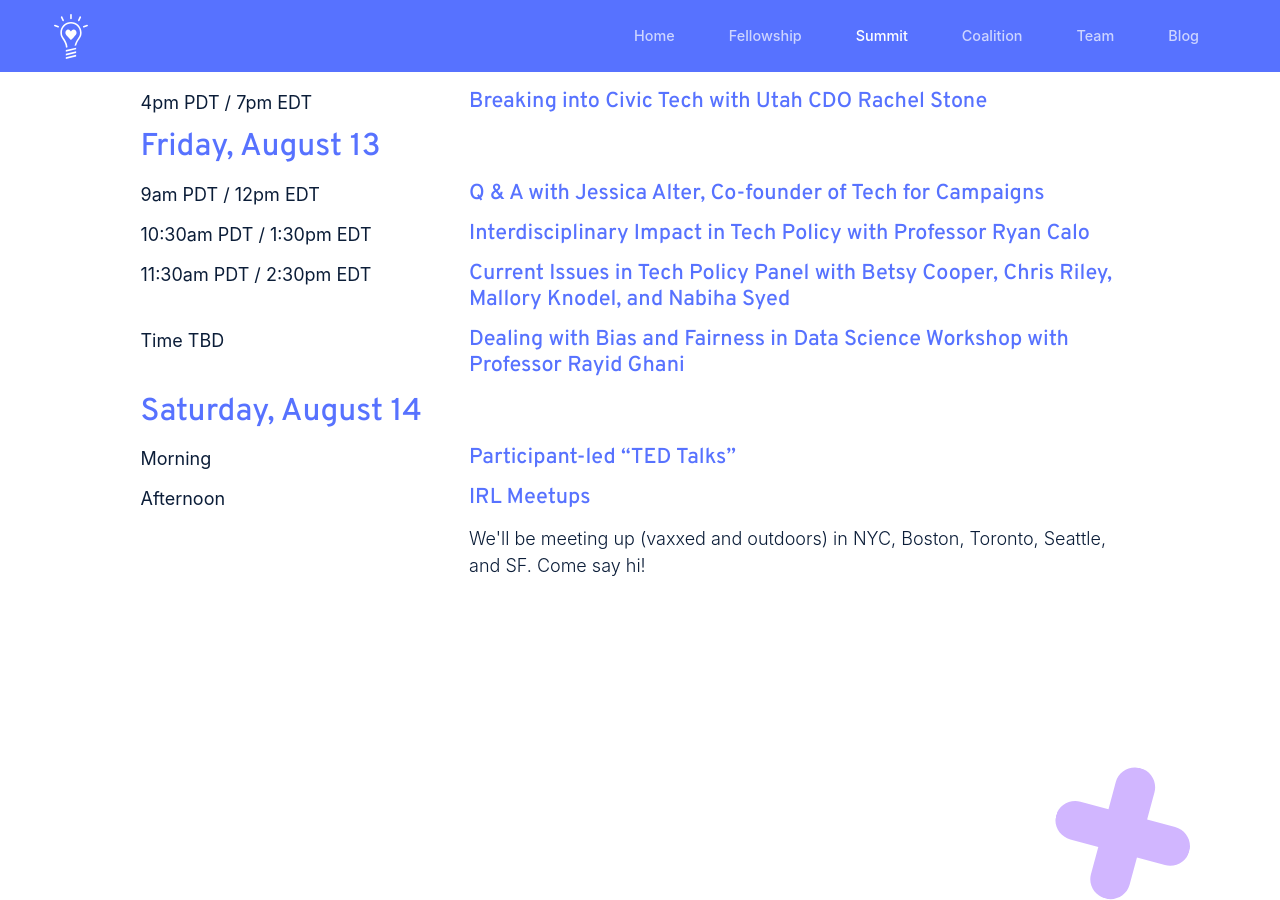
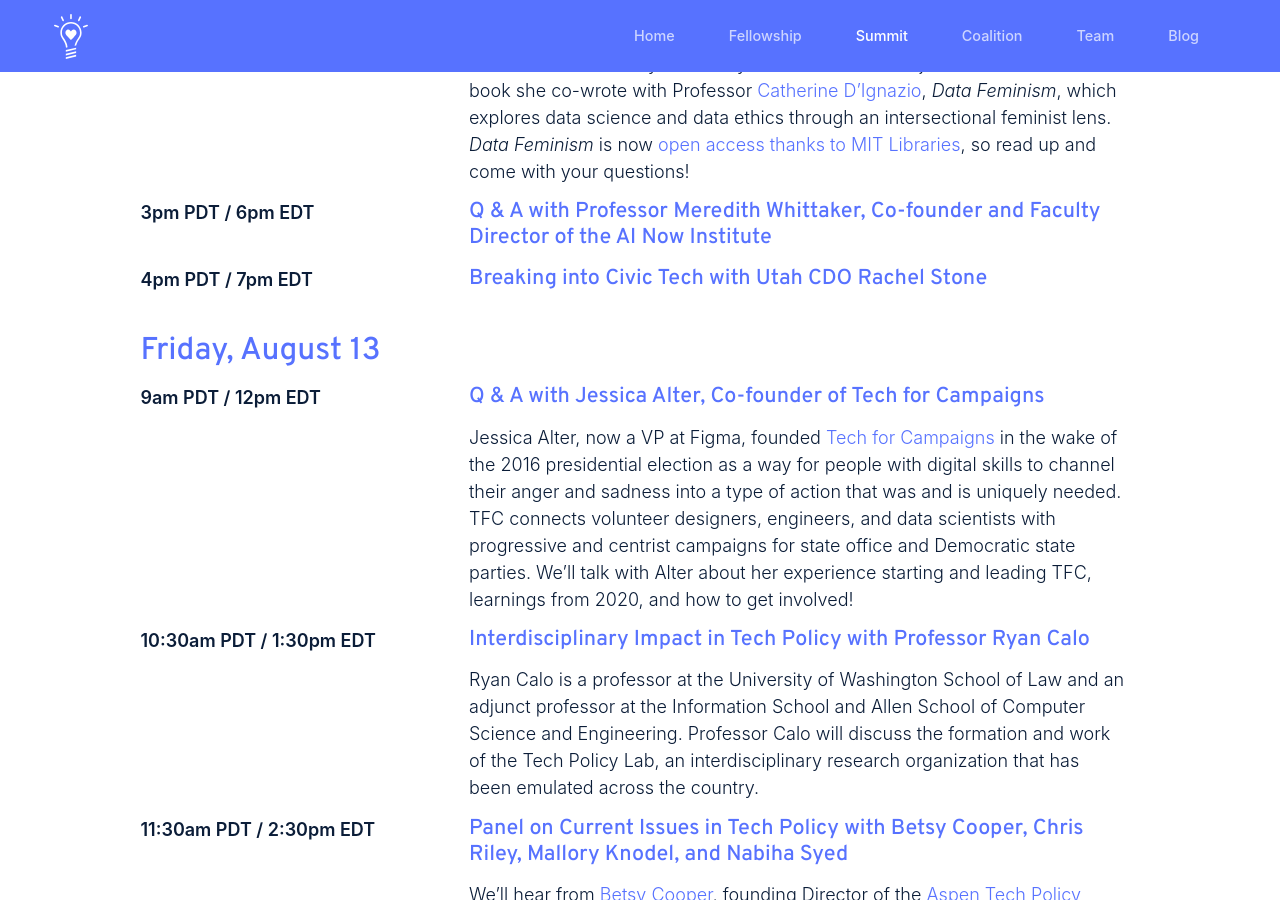
Before and after one commit to impact-labs/impact-labs.github.io, a Jekyll site: the page built from pages/summit.html, in a window 1280 px wide and 900 px high, scrolled down 1467 px. Built offline with Jekyll 4.4.1, drawn with Linux system fonts in a browser that asks for light colours; some of the changed text lies outside the part shown.

Commit message:
Update schedule with descriptions

```diff
--- a/_data/summit_2021_sessions.yaml
+++ b/_data/summit_2021_sessions.yaml
@@ -3,9 +3,9 @@
     - time: 10am PDT / 1pm EDT
       title: Web Accessibility Workshop with Zillow Engineer Michael Porter
       description: We’ll cover why accessibility is important and how to build modern web experiences that everyone can use. Get hands-on experience fixing common accessibility bugs and learn about tools to measure and improve accessibility!
-    - time: Time TBD
-      title: <i>Data Feminism</i> Book Talk with Professors Lauren F. Klein and Catherine D'Ignazio
-      description:
+    - time: 1pm PDT / 4pm EDT
+      title: <i>Data Feminism</i> Book Talk with Professor Lauren F. Klein
+      description: <a href="http://english.emory.edu/home/people/bios/klein-lauren.html">Lauren F. Klein</a> is an associate professor of English and Quantitative Theory and Methods at Emory University. Professor Klein will join us to talk about the book she co-wrote with Professor <a href="https://dusp.mit.edu/faculty/catherine-dignazio">Catherine D’Ignazio</a>, <i>Data Feminism</i>, which explores data science and data ethics through an intersectional feminist lens. <i>Data Feminism</i> is now <a href="https://mitpress.mit.edu/books/data-feminism">open access thanks to MIT Libraries</a>, so read up and come with your questions!
     - time: 3pm PDT / 6pm EDT
       title: Q & A with Professor Meredith Whittaker, Co-founder and Faculty Director of the AI Now Institute
       description:
@@ -17,22 +17,22 @@
   sessions:
     - time: 9am PDT / 12pm EDT
       title: Q & A with Jessica Alter, Co-founder of Tech for Campaigns
-      description:
+      description: Jessica Alter, now a VP at Figma, founded <a href="https://www.techforcampaigns.org/">Tech for Campaigns</a> in the wake of the 2016 presidential election as a way for people with digital skills to channel their anger and sadness into a type of action that was and is uniquely needed. TFC connects volunteer designers, engineers, and data scientists with progressive and centrist campaigns for state office and Democratic state parties. We’ll talk with Alter about her experience starting and leading TFC, learnings from 2020, and how to get involved!
     - time: 10:30am PDT / 1:30pm EDT
       title: Interdisciplinary Impact in Tech Policy with Professor Ryan Calo
-      description:
+      description: Ryan Calo is a professor at the University of Washington School of Law and an adjunct professor at the Information School and Allen School of Computer Science and Engineering. Professor Calo will discuss the formation and work of the Tech Policy Lab, an interdisciplinary research organization that has been emulated across the country.
     - time: 11:30am PDT / 2:30pm EDT
-      title: Current Issues in Tech Policy Panel with Betsy Cooper, Chris Riley, Mallory Knodel, and Nabiha Syed
-      description:
+      title: Panel on Current Issues in Tech Policy with Betsy Cooper, Chris Riley, Mallory Knodel, and Nabiha Syed
+      description: We’ll hear from <a href="https://www.aspeninstitute.org/our-people/betsy-cooper/">Betsy Cooper</a>, founding Director of the <a href="https://www.aspentechpolicyhub.org/">Aspen Tech Policy Hub</a>; <a href="https://www.rstreet.org/team/chris-riley/">Chris Riley</a>, senior fellow of Internet Governance at the <a href="https://www.rstreet.org/">R Street Institute</a>; <a href="https://cdt.org/staff/mallory-knodel/">Mallory Knodel</a>, Chief Technology Officer at the <a href="https://cdt.org/">Center for Democracy and Technology</a>; and <a href="https://themarkup.org/people/nabiha-syed">Nabiha Syed</a>, President of <a href="https://themarkup.org/">The Markup</a> on topics like cybersecurity, defense of democratic systems, combatting mis- and disinformation online, data privacy, and ethical development and use of AI/ML and automation.
     - time: Time TBD
-      title: Dealing with Bias and Fairness in Data Science Workshop with Professor Rayid Ghani
-      description:
+      title: Dealing with Bias and Fairness in Data Science/AI/ML Workshop with Professor Rayid Ghani
+      description: <a href="https://www.heinz.cmu.edu/faculty-research/profiles/ghani-rayid">Rayid Ghani</a> is a Distinguished Career Professor in the Machine Learning Department and the Heinz College of Information Systems and Public Policy at Carnegie Mellon University. Professor Ghani’s hands-on tutorial will bridge the gap between theoretical understanding of fairness issues in ML/AI systems that has emerged from recent research, and the practical challenges of dealing with these problems. You’ll get the most out of this workshop if you have some previous knowledge of Python.
 
 - dateline: Saturday, August 14
   sessions:
     - time: Morning
       title: Participant-led “TED Talks”
-      description:
+      description: Some of our amazing summit participants will share their expertise on various topics, from their academic research, to independent passion projects, to just-for-fun hobbies!
     - time: Afternoon
       title: IRL Meetups
       description: We'll be meeting up (vaxxed and outdoors) in NYC, Boston, Toronto, Seattle, and SF. Come say hi!
--- a/pages/summit.html
+++ b/pages/summit.html
@@ -32,10 +32,11 @@
 				<h2>Schedule</h2>
 				<p>Things change! You can find the most up-to-date information right here.</p>
 				{% for day in site.data.summit_2021_sessions %}
+					<br/>
 					<h3>{{ day.dateline }}</h3>
 					{% for session in day.sessions %}
 						<div style="display: flex;">
-							<b style="flex-basis: 350px;">{{ session.time }}</b>
+							<b style="flex-basis: 350px; font-weight: 600;">{{ session.time }}</b>
 							<div class="col">
 								<h4>{{ session.title }}</h4>
 								<p>{{ session.description }}</p>
```
